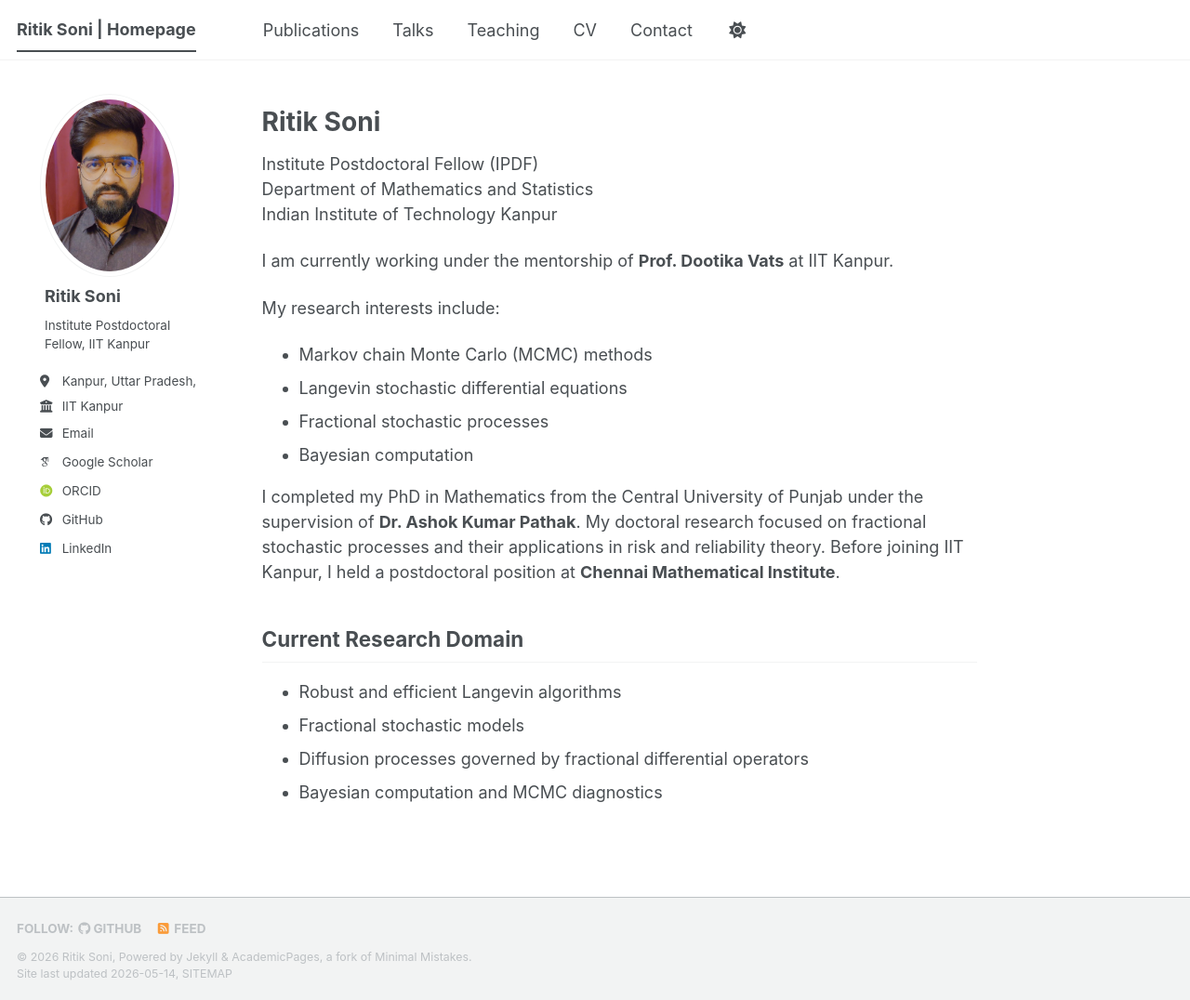
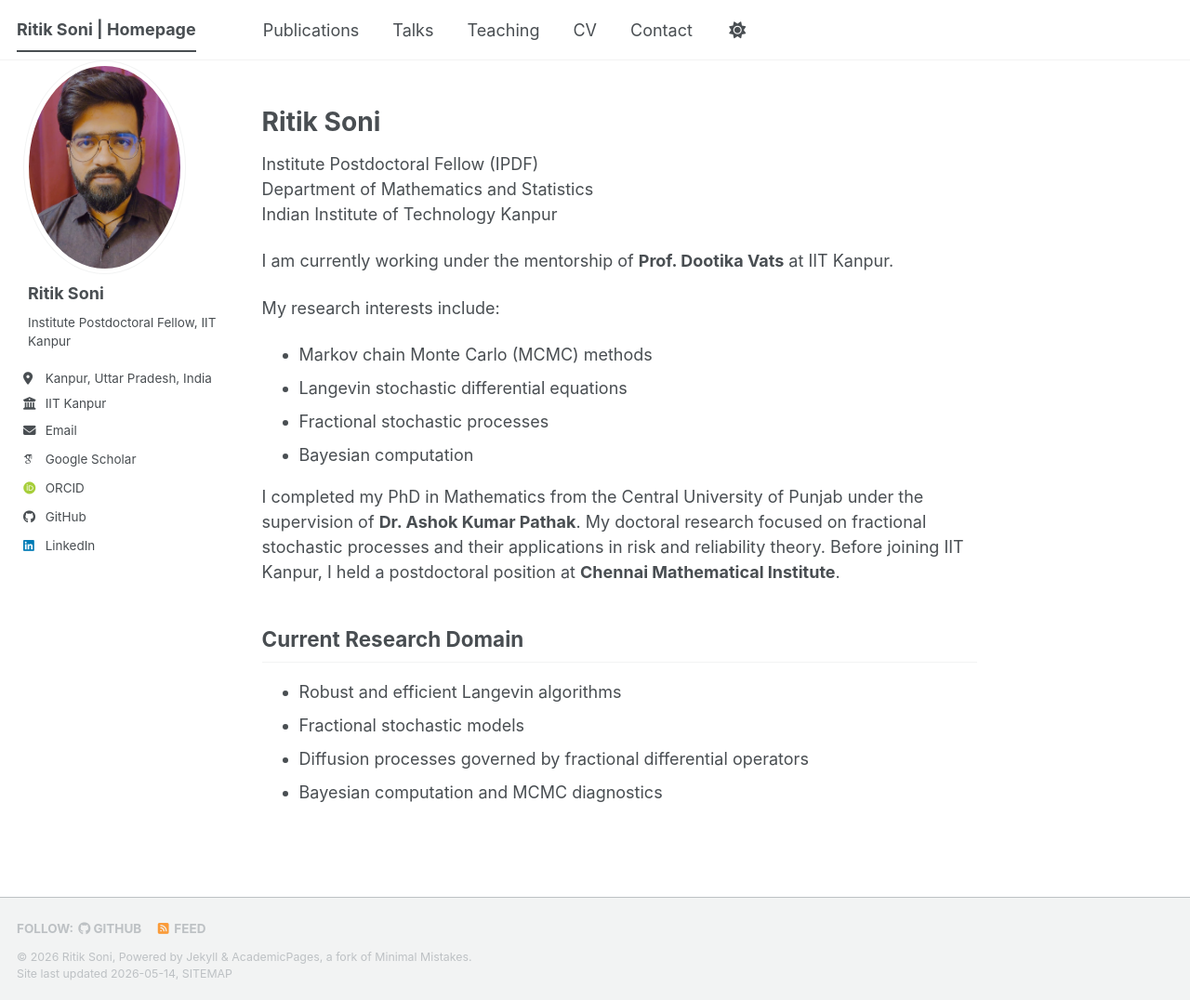
Before and after one commit to ritik824/ritik824.github.io, a Jekyll site: the page built from _pages/about.md, in a window 1280 px wide and 1076 px high. Shown: the whole window at 93% size. Built offline with Jekyll 4.4.1, drawn with Linux system fonts in a browser that asks for light colours; some web fonts are replaced; a script bundle is joined from its source files by our own code; library files that are not in the unit come from our copies.

Commit message:
Fix sidebar layout and positioning styles

```diff
--- a/_sass/layout/_sidebar.scss
+++ b/_sass/layout/_sidebar.scss
@@ -322,3 +322,33 @@
     }
   }
 }
+
+
+/* ===== FIX SIDEBAR PROPERLY ===== */
+
+.sidebar {
+  position: fixed;
+  top: 0;
+  left: 0;
+
+  width: 300px;
+  height: 100vh;
+
+  overflow-y: auto;
+  overflow-x: hidden;
+
+  padding: 20px 15px;
+  box-sizing: border-box;
+
+  z-index: 1000;
+}
+
+/* push content to right */
+.page {
+  margin-left: 300px;
+}
+
+/* prevent overlap issues */
+.page__inner-wrap {
+  max-width: 100%;
+}
```
